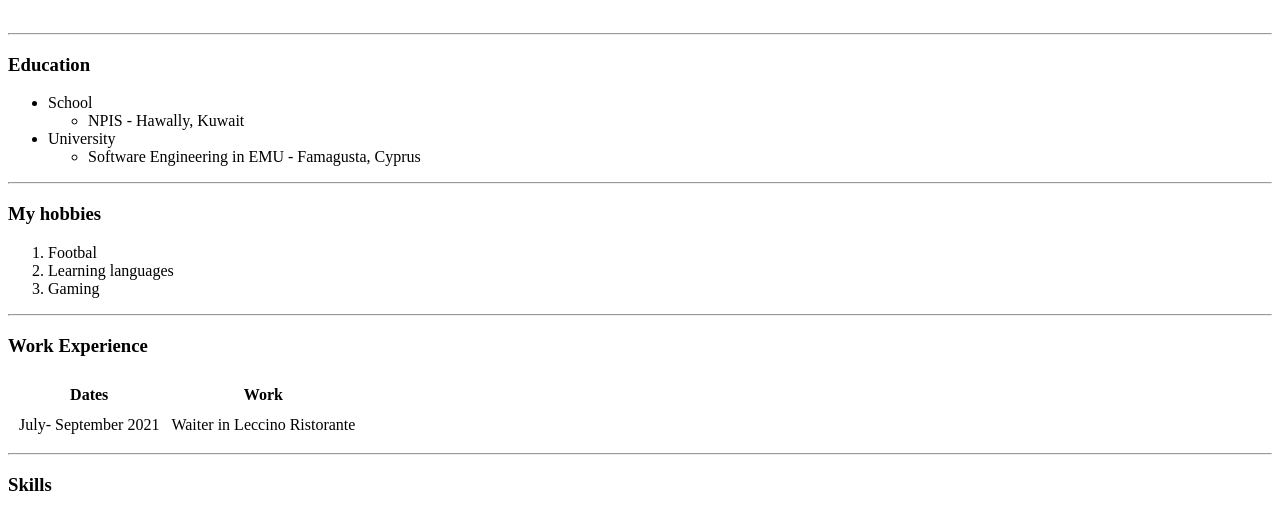
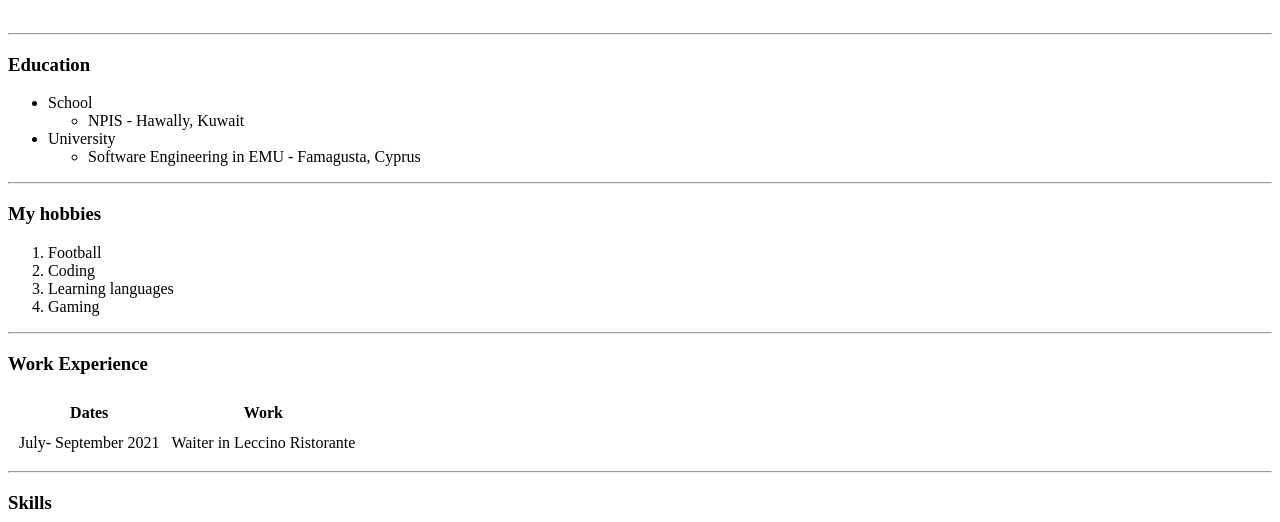
Before and after one commit to 20asm02/cv, a plain HTML site: page index.html in a window 1280 px wide. Shown: the part 204-726 px from the top of the page. Drawn offline with Linux system fonts and the light colour scheme.

Commit message:
Update index.html

```diff
--- a/index.html
+++ b/index.html
@@ -32,7 +32,8 @@
   <hr>
   <h3>My hobbies </h3>
   <ol>
-    <li>Footbal</li>
+    <li>Football</li>
+    <li>Coding</li>
     <li>Learning languages </li>
     <li>Gaming</li>
   </ol>
```
